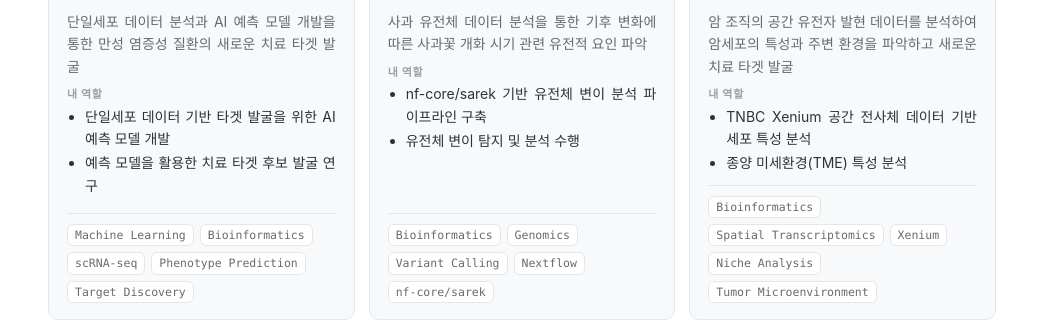
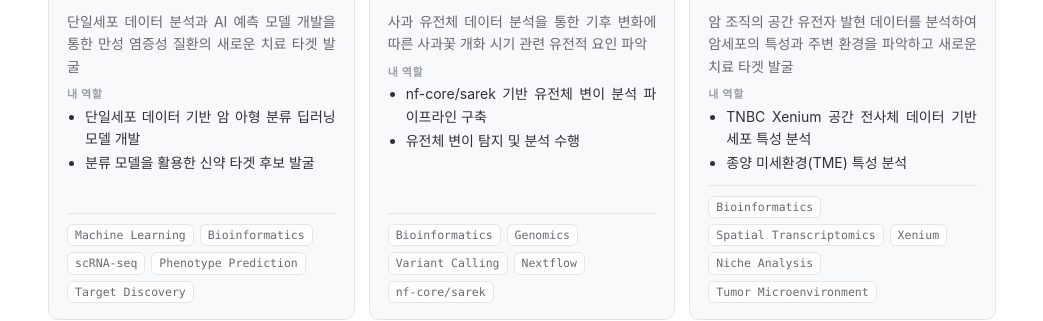
Before and after one commit to janghyunnoh/janghyunnoh.github.io, a Jekyll site: the page built from ko/projects/index.md, in a window 1280 px wide and 900 px high. Shown: the part 302-623 px from the top of the window, without its empty margins (118-1161 px from the left). Built offline with Jekyll 4.4.1, drawn with Linux system fonts in a browser that asks for light colours.

Commit message:
CV & projects: thesis, Education/Experience rewrite for AI roles
- Education: thesis, advisor, GPA, award, TA in label: value form; B.S. capstone and student council; RED School reordered
- Experience: method-focused bullets, ordered by job relevance; fusion framework with radiology reports; tumor subtype classification (AIgenDrug)
- Projects: AIgenDrug card role updated

Co-Authored-By: Claude Opus 5.5 <noreply@anthropic.com>
Claude-Session: https://claude.ai/code/session_01KSQJoZP1auZdYkoBxWPSet

```diff
--- a/_data/projects.yml
+++ b/_data/projects.yml
@@ -15,11 +15,11 @@
   summary: "Analyze single-cell data and develop AI prediction models to discover new therapeutic targets for chronic inflammatory diseases."
   summary_ko: "단일세포 데이터 분석과 AI 예측 모델 개발을 통한 만성 염증성 질환의 새로운 치료 타겟 발굴"
   role:
-    - "Developed AI prediction models for target discovery using single-cell data"
-    - "Discovered therapeutic target candidates using the prediction models"
+    - "Developed deep learning models that classify tumor subtypes from single-cell data"
+    - "Applied the classification models to drug target discovery"
   role_ko:
-    - "단일세포 데이터 기반 타겟 발굴을 위한 AI 예측 모델 개발"
-    - "예측 모델을 활용한 치료 타겟 후보 발굴 연구"
+    - "단일세포 데이터 기반 암 아형 분류 딥러닝 모델 개발"
+    - "분류 모델을 활용한 신약 타겟 후보 발굴"
   tags: [Machine Learning, Bioinformatics, scRNA-seq, Phenotype Prediction, Target Discovery]
 
 - period: "2024 - 2026"
```
Also changed, not shown: 2 other files.
